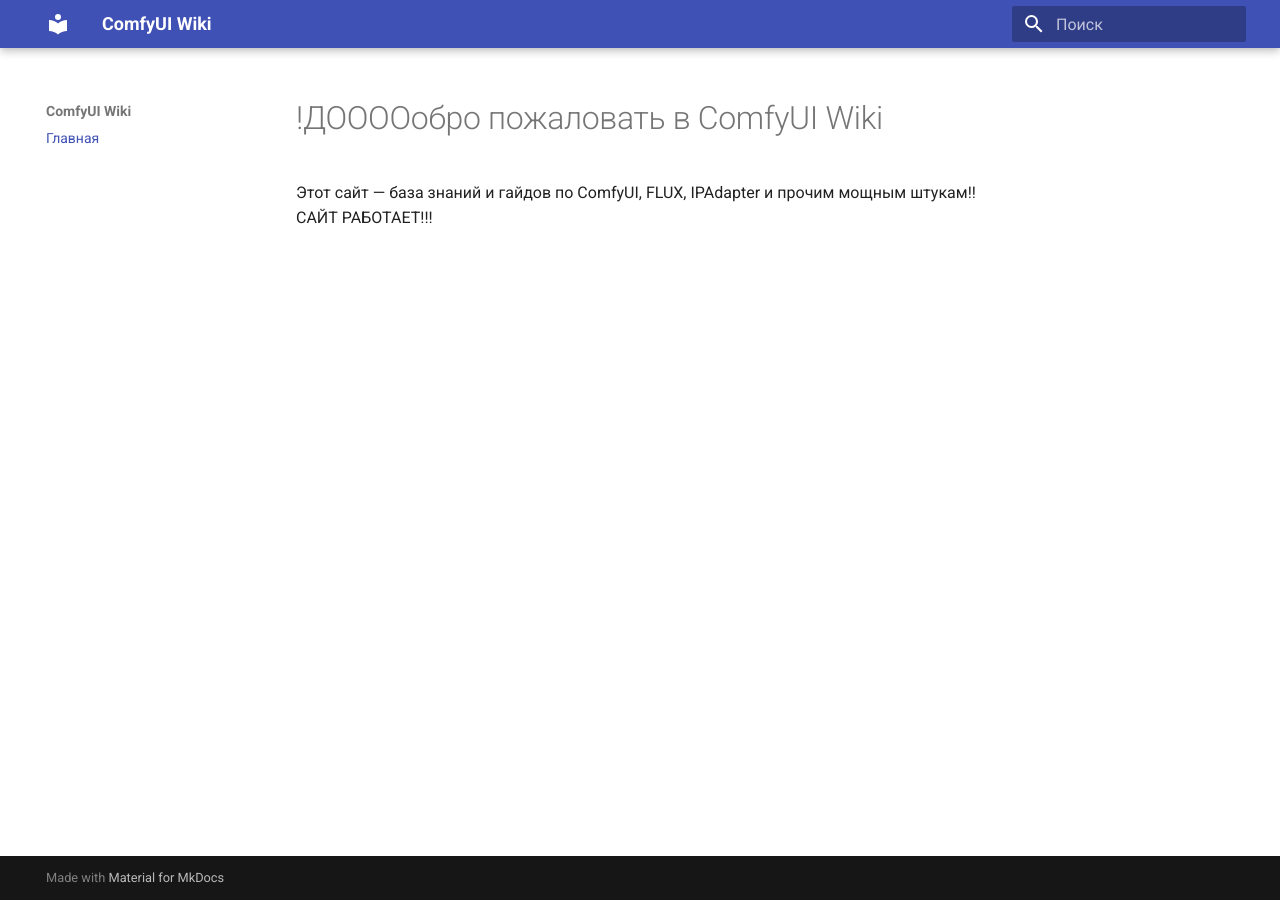
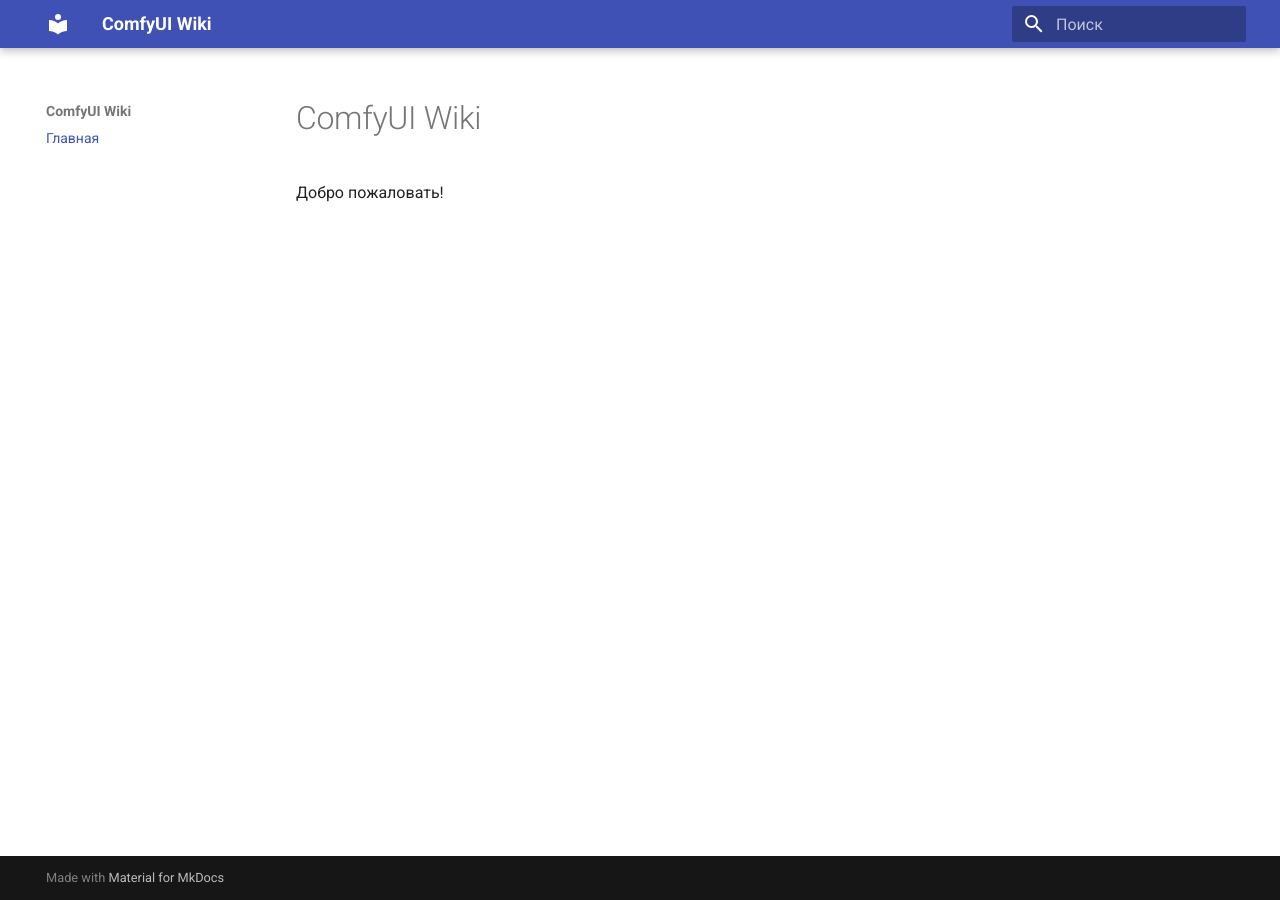
Before and after one commit to samsonxxxx/comfy-wiki, an MkDocs documentation site: the page built from docs/index.md, in a window 1280 px wide. Built offline with MkDocs 1.6.1 and Material for MkDocs 9.7.7, drawn with Linux system fonts in a browser that asks for light colours.

Commit message:
Add files via upload

```diff
--- a/docs/index.md
+++ b/docs/index.md
@@ -1,4 +1,2 @@
-# !ДООООобро пожаловать в ComfyUI Wiki
-
-Этот сайт — база знаний и гайдов по ComfyUI, FLUX, IPAdapter и прочим мощным штукам!!
-САЙТ РАБОТАЕТ!!!
+# ComfyUI Wiki
+Добро пожаловать!
```
Also changed, not shown: docs/faq.md (added, +2 -0 lines), docs/gallery-examples.md (added, +2 -0 lines), docs/gallery-prompts.md (added, +2 -0 lines), docs/install.md (added, +2 -0 lines), docs/models-basic.md (added, +2 -0 lines), docs/models-lora.md (added, +2 -0 lines), docs/models-others.md (added, +2 -0 lines), docs/tools-controlnet.md (added, +2 -0 lines), docs/tools-face.md (added, +2 -0 lines), docs/tools-ipadapter.md (added, +2 -0 lines), docs/useful-links.md (added, +2 -0 lines), docs/workflows-img2img-flux.md (added, +2 -0 lines), docs/workflows-img2img-sdxl.md (added, +2 -0 lines), docs/workflows-inpaint-flux.md (added, +2 -0 lines), 5 more files.
